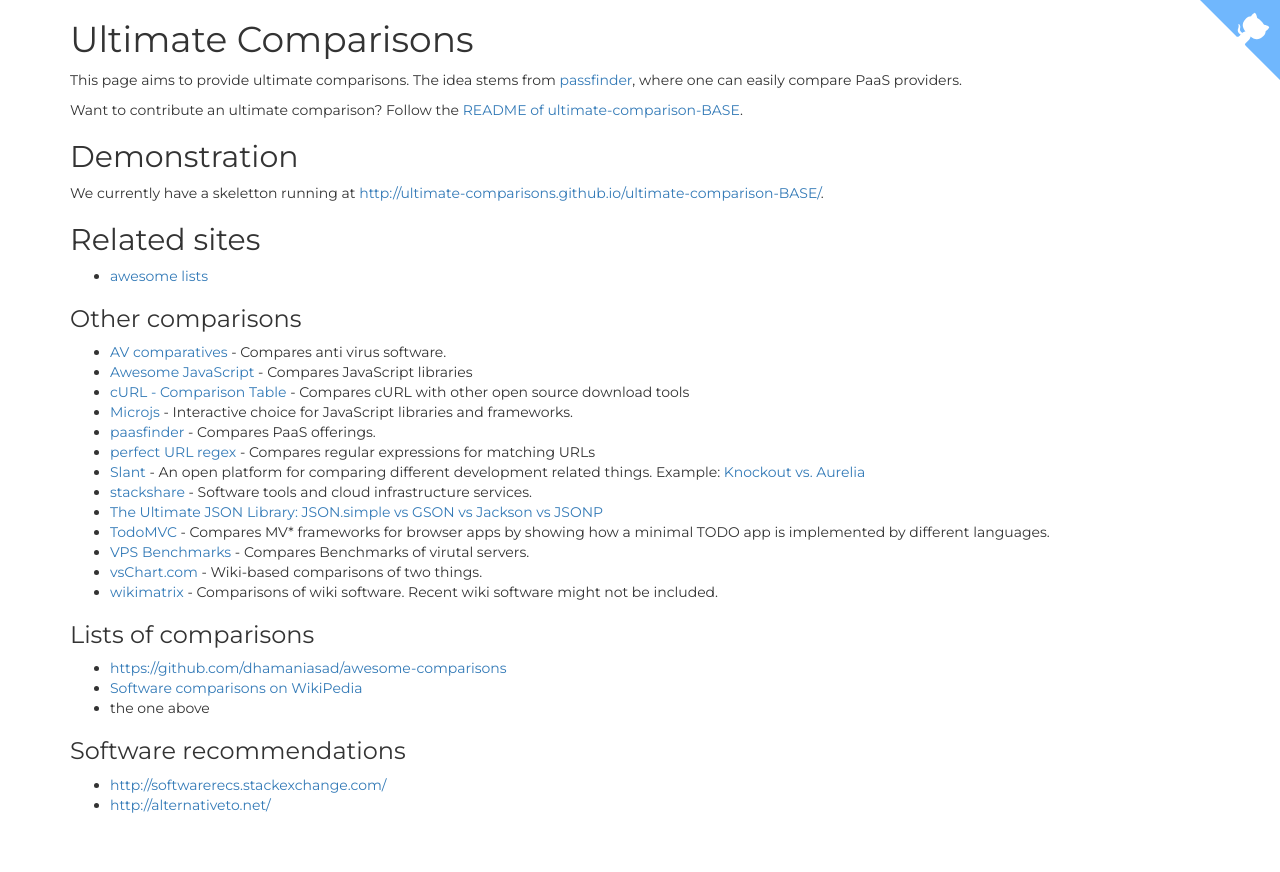
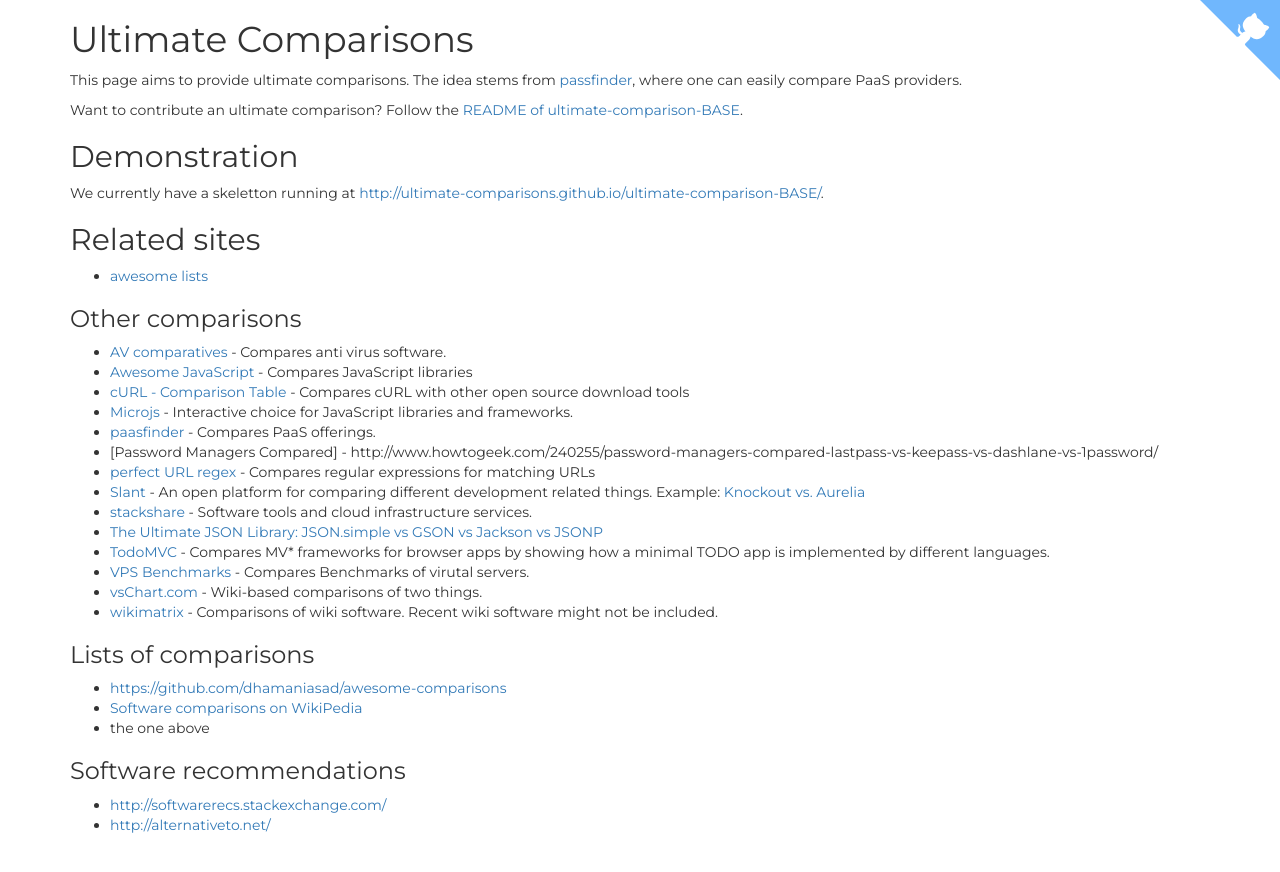
Before and after one commit to ultimate-comparisons/ultimate-comparisons.github.io, a Jekyll site: the page built from index.md, in a window 1280 px wide. Shown: the top 872 px of the page. Built offline with Jekyll 4.4.1, drawn with Linux system fonts in a browser that asks for light colours.

Commit message:
Update index.md

```diff
--- a/index.md
+++ b/index.md
@@ -22,6 +22,7 @@ We currently have a skeletton running at <http://ultimate-comparisons.github.io/
  * [cURL - Comparison Table](https://curl.haxx.se/docs/comparison-table.html) - Compares cURL with other open source download tools
  * [Microjs](http://microjs.com/) - Interactive choice for JavaScript libraries and frameworks.
  * [paasfinder](https://paasfinder.org/) - Compares PaaS offerings.
+ * [Password Managers Compared] - http://www.howtogeek.com/240255/password-managers-compared-lastpass-vs-keepass-vs-dashlane-vs-1password/
  * [perfect URL regex](https://mathiasbynens.be/demo/url-regex) - Compares regular expressions for matching URLs
  * [Slant](https://www.slant.co/) - An open platform for comparing different development related things. Example: [Knockout vs. Aurelia](https://www.slant.co/versus/33/37/~knockout_vs_aurelia)
  * [stackshare](http://stackshare.io/) - Software tools and cloud infrastructure services.
```
